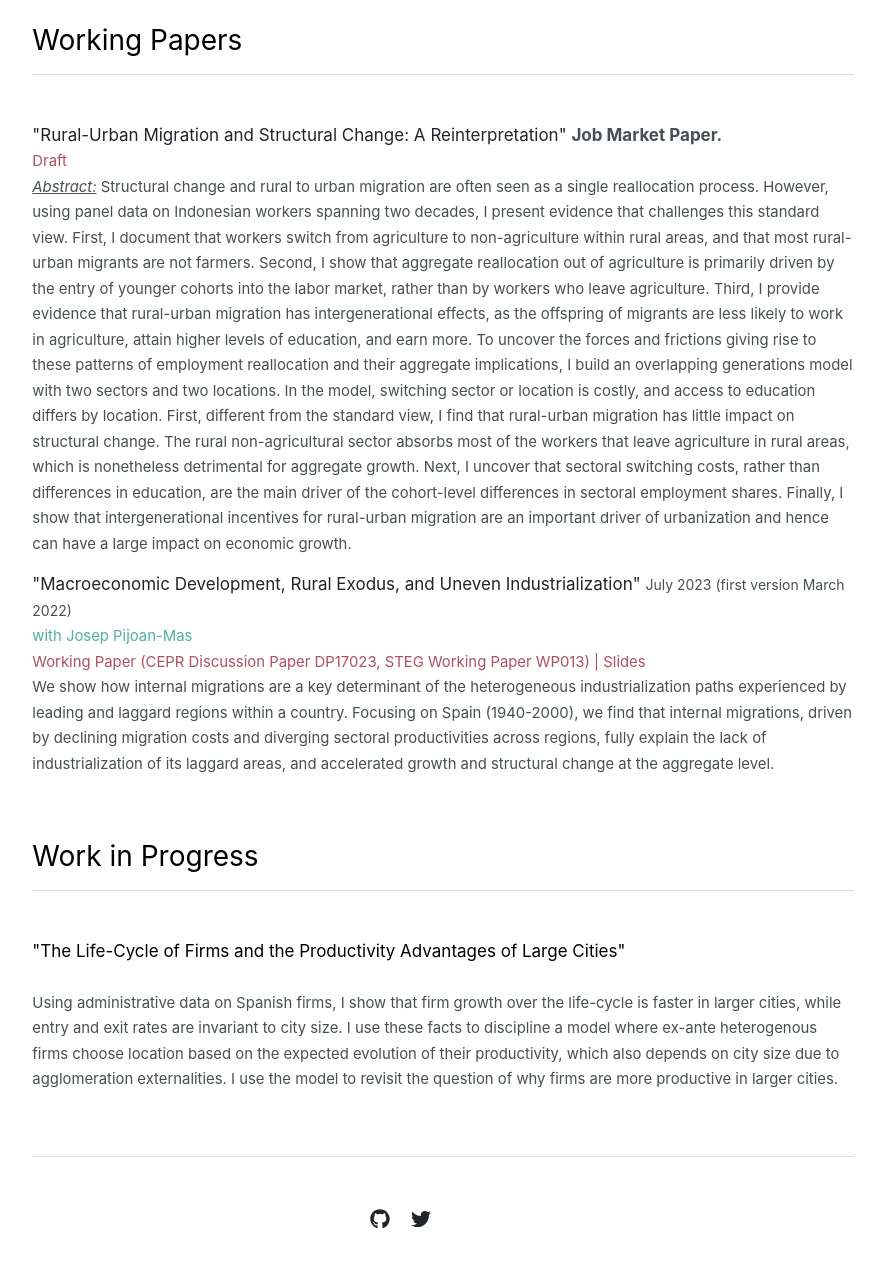
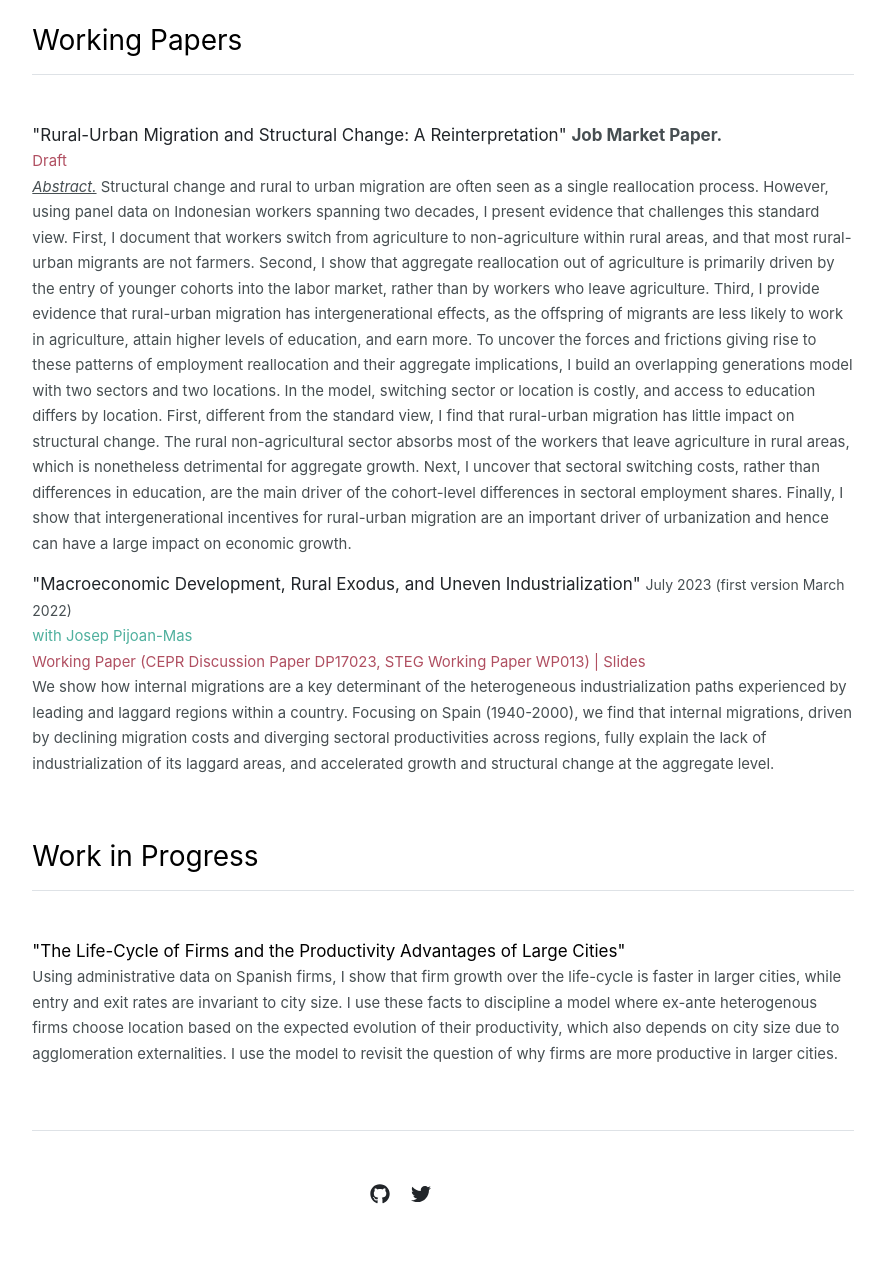
Before and after one commit to tomas-budi-ors/tomas-budi-ors.github.io, a Jekyll site: the page built from index.md, in a window 1280 px wide, cut to the strip 524-1855 px from the top of the page. Shown: the top 1268 px of the strip, without its empty margins (197-1080 px from the left). Built offline with Jekyll 4.4.1, drawn with Linux system fonts in a browser that asks for light colours.

Commit message:
No blanks in work in progress + minor fixes

```diff
--- a/_includes/work_in_progress.html
+++ b/_includes/work_in_progress.html
@@ -4,8 +4,12 @@
     {% if page.title == "Home" %}
       {% for item in site.data.work_in_progress.featured %}
         <p>{{ item.name }}<br>
-        <span style="color:#4FB09E;"><small>{{ item.coauthors }}</small></span><br>
-        <span style="color:#474f52;"><small>{{ item.abstract }}</small></span>
+          {% if item.coauthors %}
+            <span style="color:#4FB09E;"><small>{{ item.coauthors }}</small></span><br>
+          {% endif %}
+          {% if item.abstract %}
+            <span style="color:#474f52;"><small>{{ item.abstract }}</small></span>
+          {% endif %}
         </p>
       {% endfor %}
     {% else %}
--- a/index.md
+++ b/index.md
@@ -14,4 +14,4 @@ You can find my [CV here](/cv/CV_BudiOrs.pdf){:target="_blank"}.
 <u>Contact</u>: [tomas.budi@cemfi.edu.es](mailto:tomas.budi@cemfi.edu.es)
 
 <u>References</u>:
-[<span style="font-size: 15px; color: #4FB09E;">Josep Pijoan-Mas</span>](mailto:pijoan@cemfi.es)<span style="font-size: 15px;"> (advisor), </span>[<span style="font-size: 15px; color: #4FB09E;">Nezih Guner</span>](mailto:nezih.guner@cemfi.es)<span style="font-size: 15px;">, and </span>[<span style="font-size: 15px; color: #4FB09E;">Michael Waugh</span>](mailto:michael.e.waugh@gmail.com)
+[<span style="font-size: 16px; color: #4FB09E;">Josep Pijoan-Mas</span>](mailto:pijoan@cemfi.es)<span style="font-size: 16px;"> (advisor), </span>[<span style="font-size: 16px; color: #4FB09E;">Nezih Guner</span>](mailto:nezih.guner@cemfi.es)<span style="font-size: 15px;">, and </span>[<span style="font-size: 15px; color: #4FB09E;">Michael Waugh</span>](mailto:michael.e.waugh@gmail.com)
```
Also changed, not shown: _data/working_papers.yml (+1 -1 lines).
